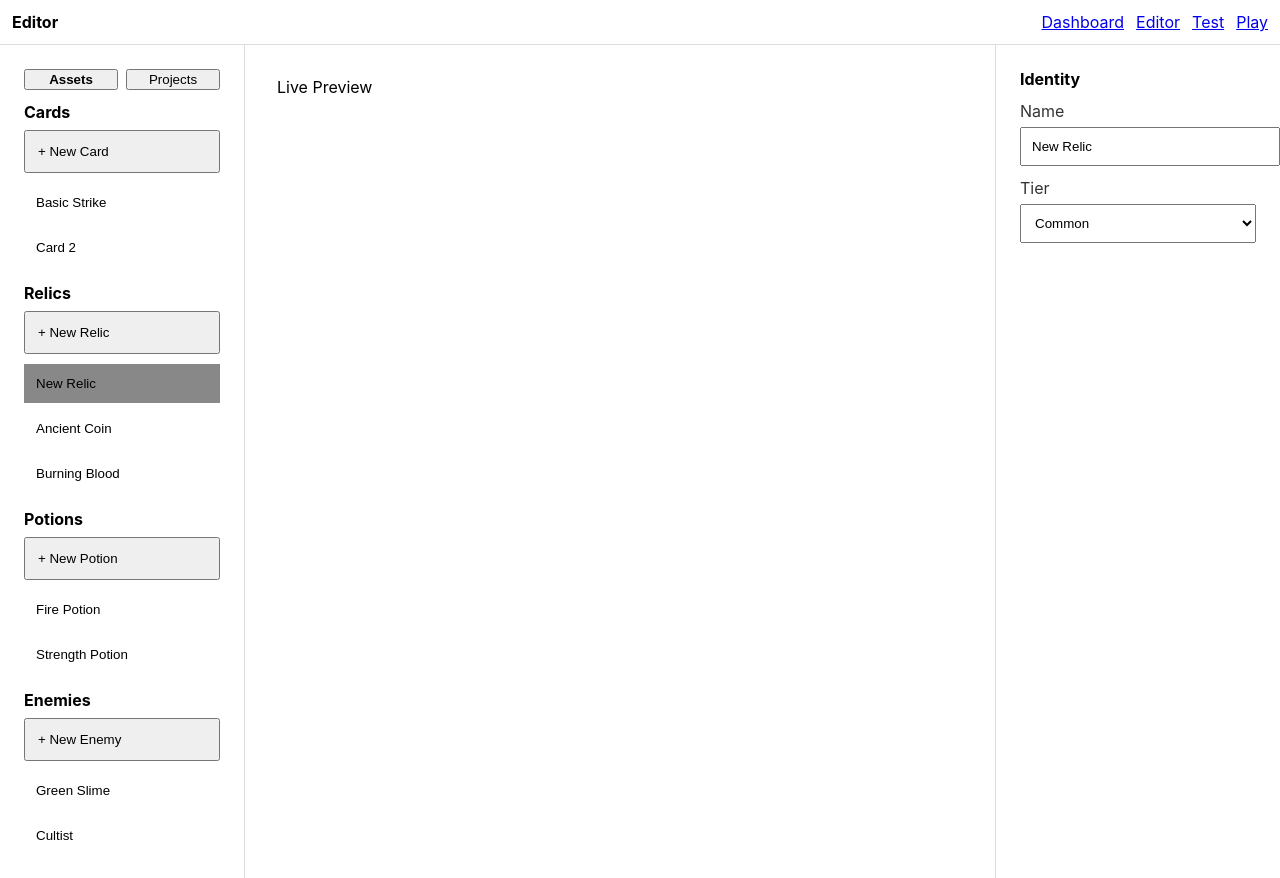
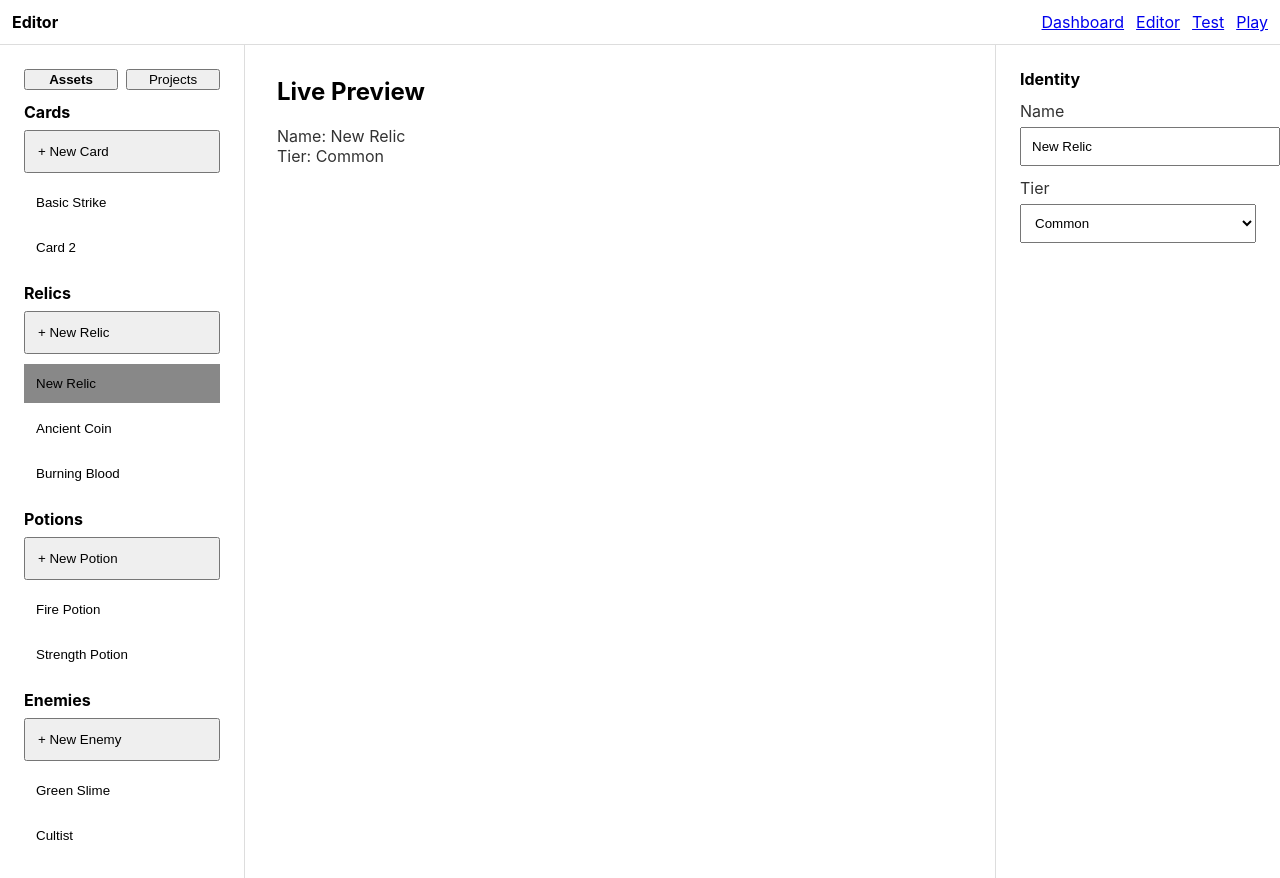
Before and after one commit to Kyleafuller199/Roguelite_Game_Maker, a React (Create React App) app in the folder frontend/frontend_app/: page /editor in a window 1280 px wide. Both pictures are taken after a click on the button "+ New Relic". Shown: the top 878 px of the page. Built offline with nearby package versions, Linux system fonts and the light colour scheme.

Commit message:
Update editorCanvas for all 4 asset type live preview

```diff
--- a/frontend/frontend_app/src/components/editor/EditorCanvas.jsx
+++ b/frontend/frontend_app/src/components/editor/EditorCanvas.jsx
@@ -4,22 +4,55 @@ import { useEditor } from "../../state/editor/EditorState";
 export default function EditorCanvas() {
   const { state } = useEditor();
 
-  if (state.mode === "assets" && state.entityType === "card" && state.selectedId) {
-    const card = state.assets.cards.byId[state.selectedId];
-    if (!card) return <div style={{ padding: 16 }}>Card not found</div>;
+  if (state.mode !== "assets" || !state.selectedId) {
+    return <div style={{ padding: 16 }}>Live Preview</div>;
+  }
+
+  const { entityType, selectedId } = state;
+
+  let selected = null;
+
+  if (entityType === "card") selected = state.assets.cards.byId[selectedId];
+  else if (entityType === "relic") selected = state.assets.relics.byId[selectedId];
+  else if (entityType === "potion") selected = state.assets.potions.byId[selectedId];
+  else if (entityType === "enemy") selected = state.assets.enemies.byId[selectedId];
+
+  if (!selected) return <div style={{ padding: 16 }}>Selection not found</div>;
 
   return (
     <div style={{ padding: 16 }}>
       <h2 style={{ marginTop: 0 }}>Live Preview</h2>
+
+      {entityType === "card" && (
         <div style={{ opacity: 0.8 }}>
-          <div>Name: {card.name}</div>
-          <div>Type: {card.type}</div>
-          <div>Rarity: {card.rarity}</div>
-          <div>Cost: {card.cost}</div>
+          <div>Name: {selected.name}</div>
+          <div>Type: {selected.type}</div>
+          <div>Rarity: {selected.rarity}</div>
+          <div>Cost: {selected.cost}</div>
         </div>
+      )}
+
+      {entityType === "relic" && (
+        <div style={{ opacity: 0.8 }}>
+          <div>Name: {selected.name}</div>
+          <div>Tier: {selected.tier}</div>
+        </div>
+      )}
+
+      {entityType === "potion" && (
+        <div style={{ opacity: 0.8 }}>
+          <div>Name: {selected.name}</div>
+          <div>Rarity: {selected.rarity}</div>
+          <div>Uses: {selected.uses}</div>
+        </div>
+      )}
+
+      {entityType === "enemy" && (
+        <div style={{ opacity: 0.8 }}>
+          <div>Name: {selected.name}</div>
+          <div>HP: {selected.hp}</div>
+        </div>
+      )}
     </div>
   );
 }
-
-  return <div style={{ padding: 16 }}>Live Preview</div>;
-}
```
Lines whose indentation alone changed are shown as unchanged.
